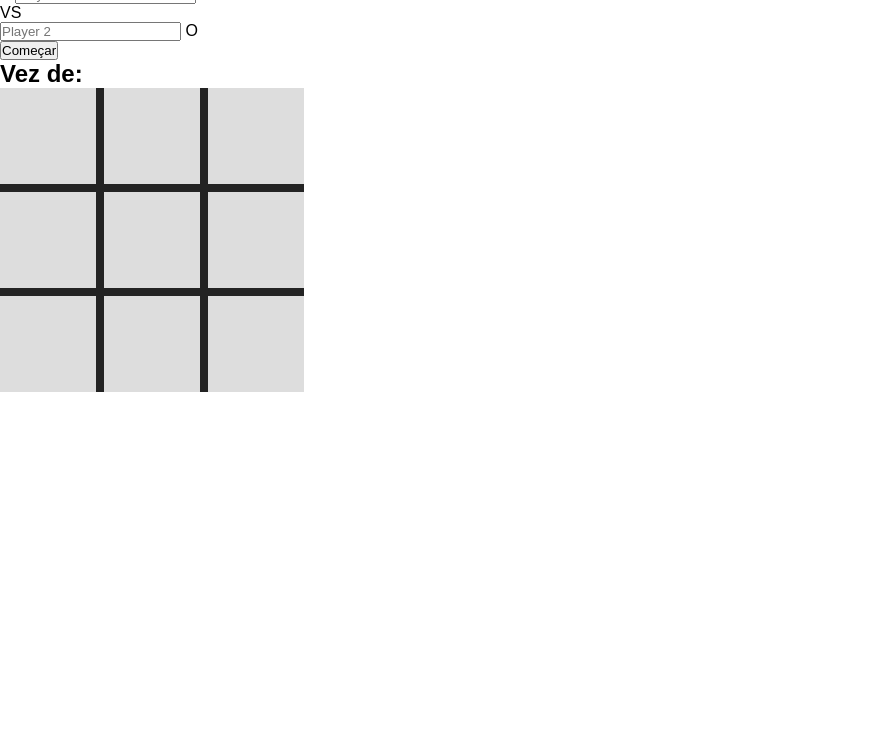
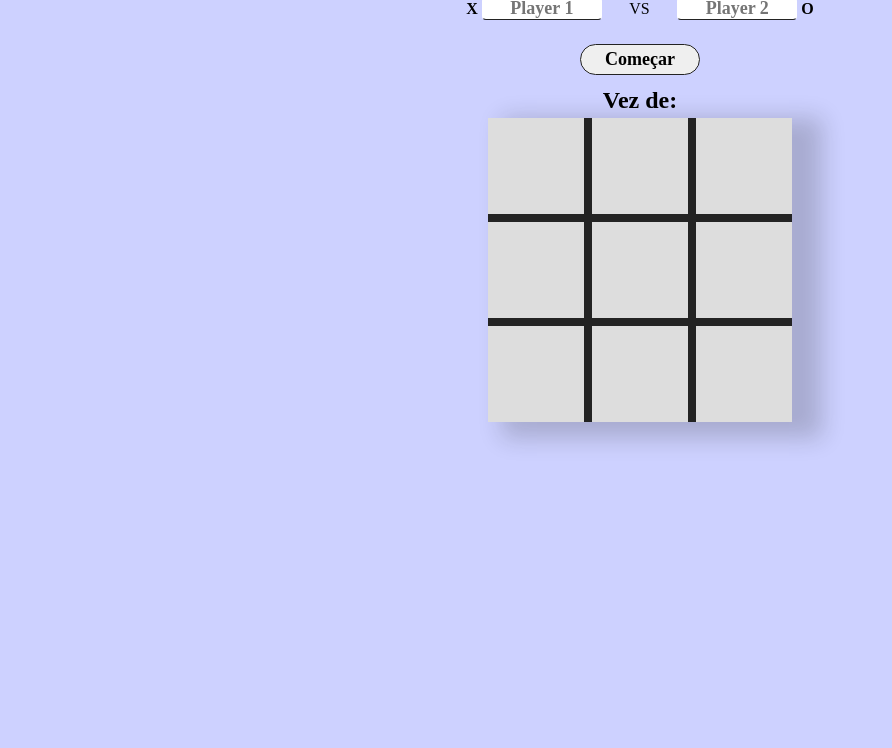
Before and after one commit to Antoni0-Miguel/Tic-tac-Toe, a plain HTML site: page index.html in a window 1280 px wide. Shown: the part 52-800 px from the top of the page, without its empty margins (0-892 px from the left). Drawn offline with Linux system fonts and the light colour scheme; a web font is replaced by a local one.

Commit message:
Update style.css
update no estilo e adição da reponsividade para dispositivos móveis

```diff
--- a/style.css
+++ b/style.css
@@ -1,11 +1,60 @@
+@import url("https://fonts.googleapis.com/css2?family=Mynerve&display=swap");
+
 * {
   margin: 0;
   padding: 0;
   box-sizing: border-box;
+  font-family: "Mynerve";
 }
 
 body {
   font-family: sans-serif;
+  text-align: center;
+  background-color: #cdd1ff;
+}
+
+main {
+  width: 375px;
+  height: 80vh;
+  margin: 0 auto;
+}
+
+.nomes {
+  display: flex;
+  justify-content: space-around;
+  align-items: center;
+  margin: 12px 0;
+}
+
+.nome label {
+  font-weight: bold;
+}
+
+.players {
+  width: 120px;
+  text-align: center;
+  border-radius: 4px;
+  border: 1px solid transparent;
+  border-bottom: 1px solid #232323;
+  font-weight: bold;
+  font-size: 18px;
+}
+
+#start {
+  margin: 12px 0;
+  width: 120px;
+  border-radius: 50px;
+  border: 1px solid #232323;
+  font-weight: bold;
+  font-size: 18px;
+  padding: 4px 8px;
+}
+
+.gameBoard {
+  margin: 4px;
+  display: flex;
+  justify-content: center;
+  align-items: center;
 }
 
 #gameBoard {
@@ -16,6 +65,7 @@ body {
   gap: 0.5rem;
   margin-bottom: 1.5rem;
   max-width: 19rem;
+  box-shadow: 22px 8px 22px 8px rgba(23, 23, 23, 0.2);
 }
 
 #gameBoard span {
```
